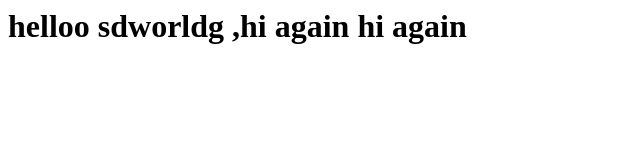
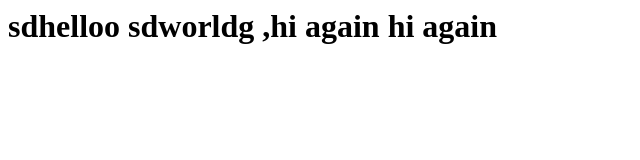
Before and after one commit to jaise007/demo-repo, a plain HTML site: page index.html in a window 1280 px wide. Shown: the whole page, without its empty margins (0-640 px from the left). Drawn offline with Linux system fonts and the light colour scheme.

Commit message:
Update index.html

```diff
--- a/index.html
+++ b/index.html
@@ -1 +1 @@
-<h1> helloo sdworldg ,hi again hi again<h>
+<h1> sdhelloo sdworldg ,hi again hi again<h>
```
